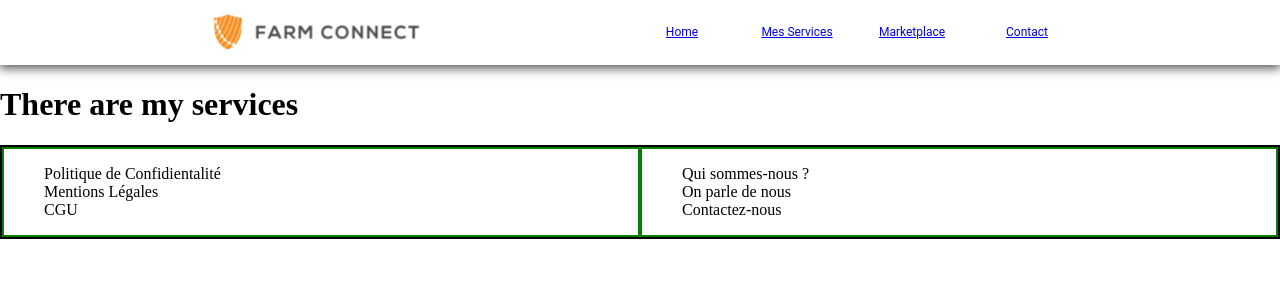
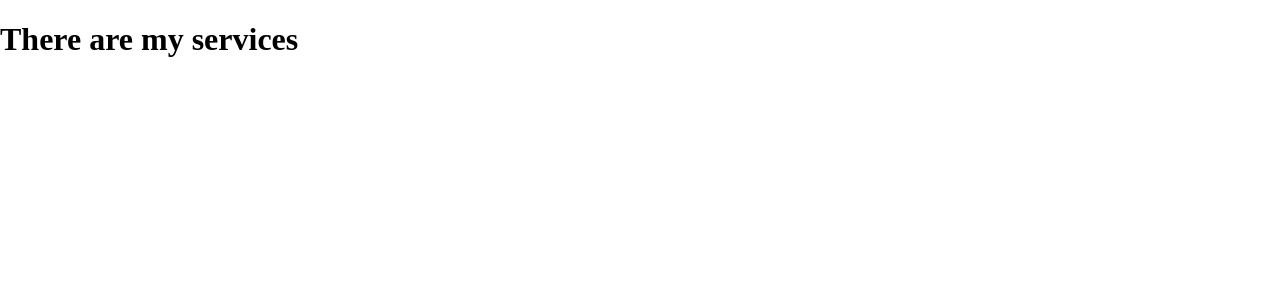
Before and after one commit to CaroD59/FarmConnect_Front, a React (Create React App) app: page /my-apps in a window 1280 px wide. Shown: the top 300 px of the page. Built offline with nearby package versions, Linux system fonts and the light colour scheme; the HTML template or start-up script is replaced by a standard one.

Commit message:
Deleting evils

```diff
--- a/src/components/Contact/index.jsx
+++ b/src/components/Contact/index.jsx
@@ -1,13 +1,9 @@
-import Header from '../Header/index';
-import Footer from '../Footer/index';
 import StyledContact from './styles';
 
 function Contact() {
   return (
     <StyledContact>
-      <Header />
       <h1> Contact Section </h1>
-      <Footer />
     </StyledContact>
   );
 }
--- a/src/components/MyApps/index.jsx
+++ b/src/components/MyApps/index.jsx
@@ -1,13 +1,9 @@
-import Header from '../Header/index';
-import Footer from '../Footer/index';
 import StyledMyApps from './styles';
 
 function MyApps() {
   return (
     <StyledMyApps>
-      <Header />
       <h1> There are my services </h1>
-      <Footer />
     </StyledMyApps>
   );
 }
```
